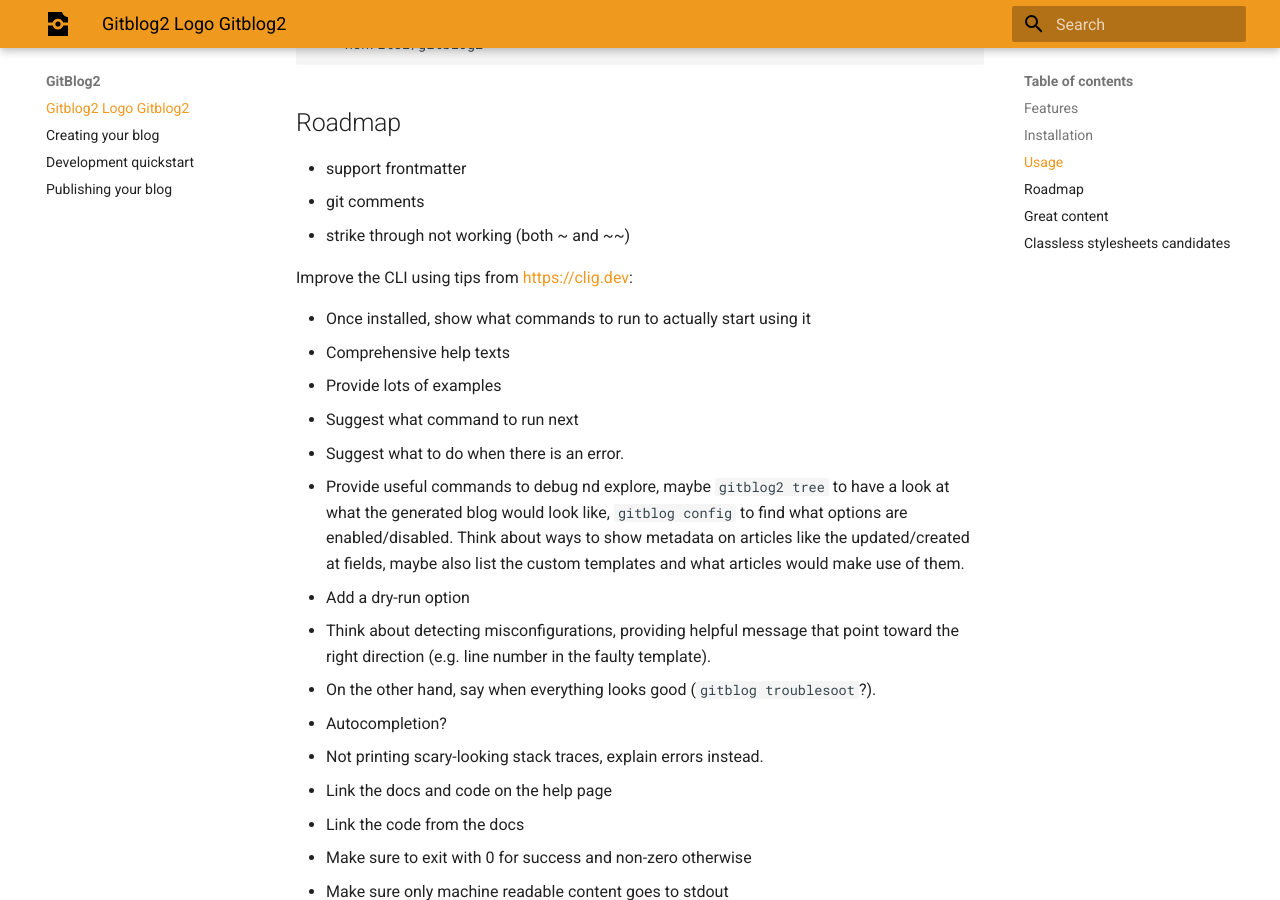
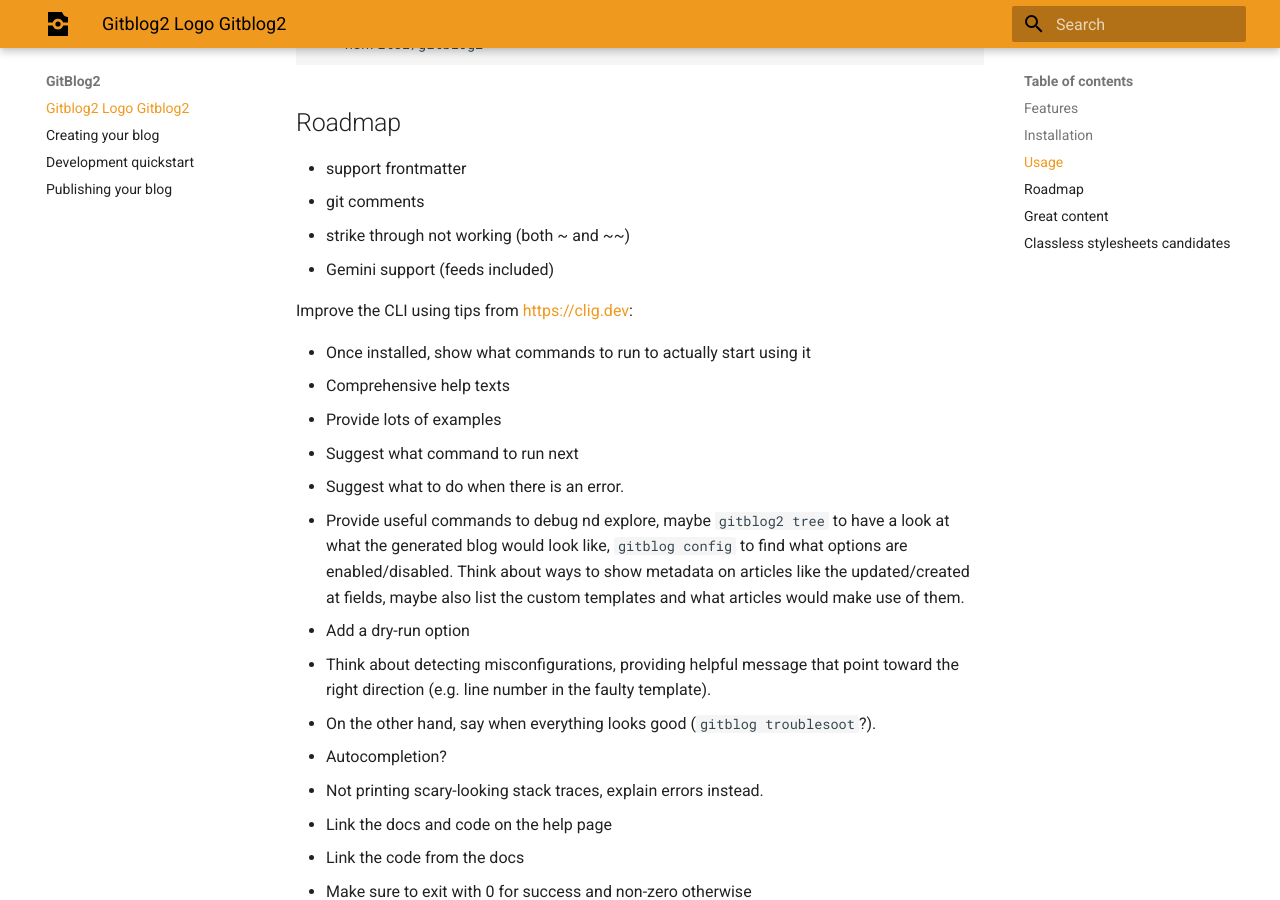
Before and after one commit to HenriTEL/gitblog2, an MkDocs documentation site: the page built from docs/index.md, in a window 1280 px wide and 900 px high, scrolled down 1244 px. Built offline with MkDocs 1.6.1 and Material for MkDocs 9.7.7, drawn with Linux system fonts in a browser that asks for light colours.

Commit message:
Update index.md

```diff
--- a/docs/index.md
+++ b/docs/index.md
@@ -59,6 +59,7 @@
 * support frontmatter
 * git comments
 * strike through not working (both ~ and ~~)
+* Gemini support (feeds included)
 
 Improve the CLI using tips from <https://clig.dev>:
 
```
